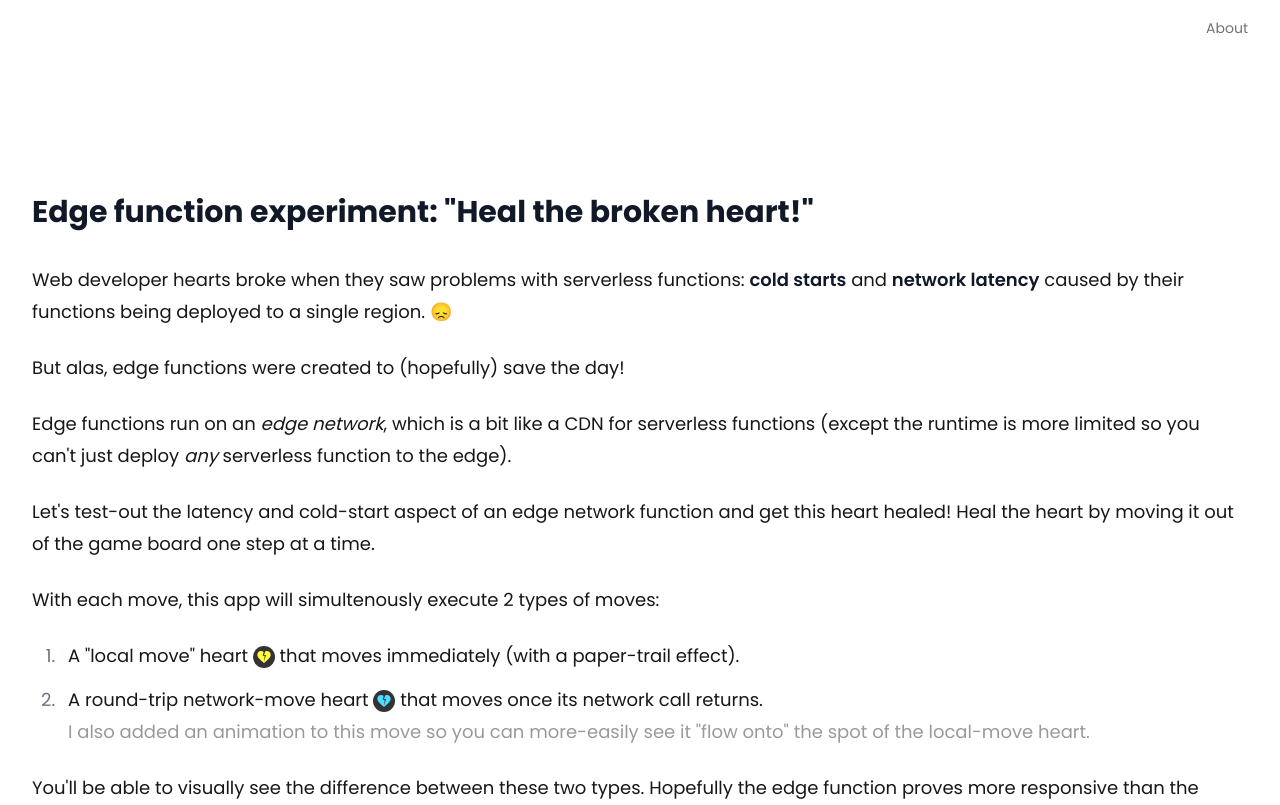
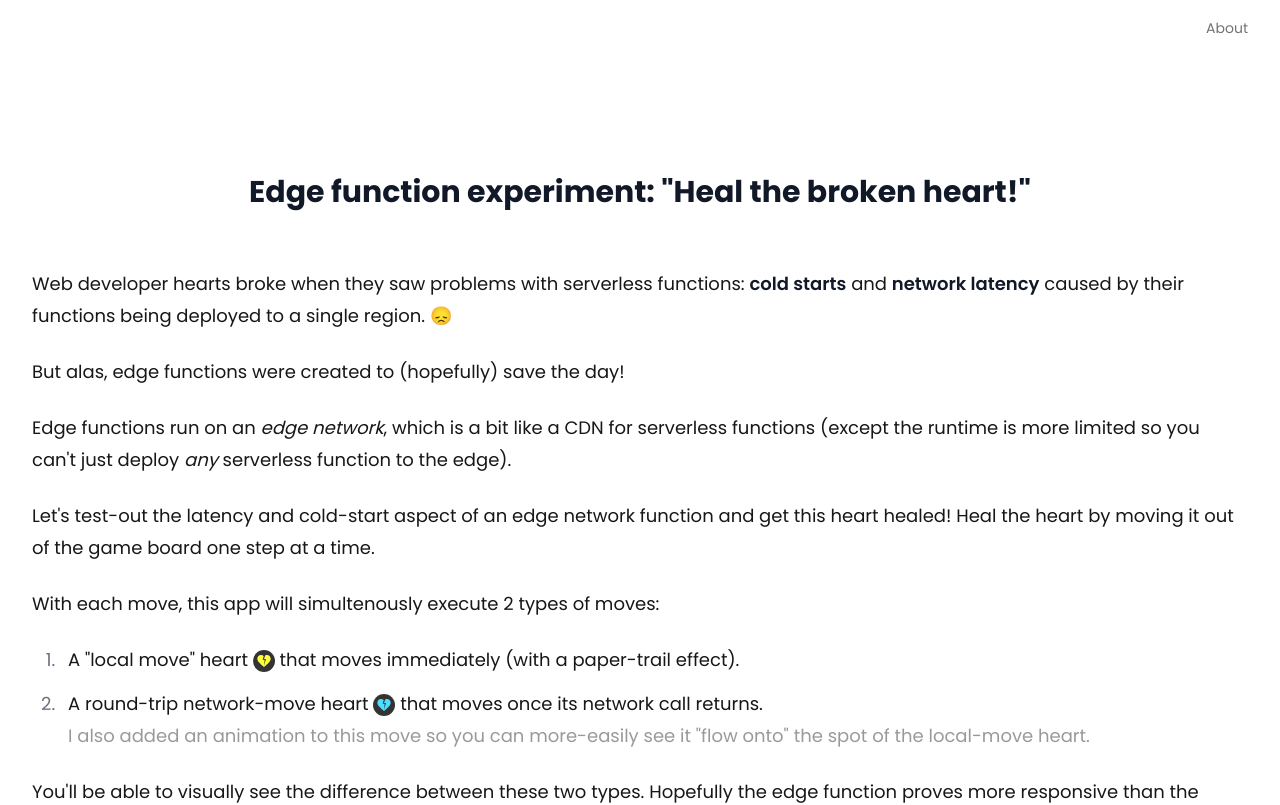
Before and after one commit to jasonkylefrank/edge-function-game, a Next.js app: page / in a window 1280 px wide. Shown: the top 805 px of the page. Built offline with nearby package versions, Linux system fonts and the light colour scheme.

Commit message:
Styling & cleanup

```diff
--- a/app/(with-page-transitions)/page.tsx
+++ b/app/(with-page-transitions)/page.tsx
@@ -4,7 +4,9 @@ import GameTokenForDescription from "components/game-token-for-description";
 export default function Home() {
   return (
     <div>
-      <h2>{`Edge function experiment: "Heal the broken heart!"`}</h2>
+      <div className="mb-14 -mt-5">
+        <h2 className="text-center">{`Edge function experiment: "Heal the broken heart!"`}</h2>
+      </div>
 
       <p>
         {`Web developer hearts broke when they saw problems with serverless functions: `}
--- a/app/api/serverAction.tsx
+++ b/app/api/serverAction.tsx
@@ -2,7 +2,7 @@
 /*
   EDGE NETWORK NOTE:
 
-  Functions become edge functions in Next.js (i.e., get deployed to Next.js's edge network) when used
+  Functions become edge functions in Next.js (i.e., get deployed to Vercel's edge network) when used
   in a context with `export const runtime = "edge"`.
 
   Server actions inherit the runtime from the page or layout they are used on (you can't set the
@@ -11,6 +11,7 @@
   So to make this server action become an "edge" function, we need to import it into a server component
   and set the runtime of that component to 'edge'.  If a client component needs to call this server action,
   we can pass it from the edge-runtime server component to the client component via props.
+  See example here: https://sdk.vercel.ai/docs/api-reference/streaming-react-response#client-side-setup
 */
 
 export async function serverActionHandler(newTranslateVal: number) {
```
Also changed, not shown: components/edge-function-game/edge-function-game.tsx (+0 -13 lines).
